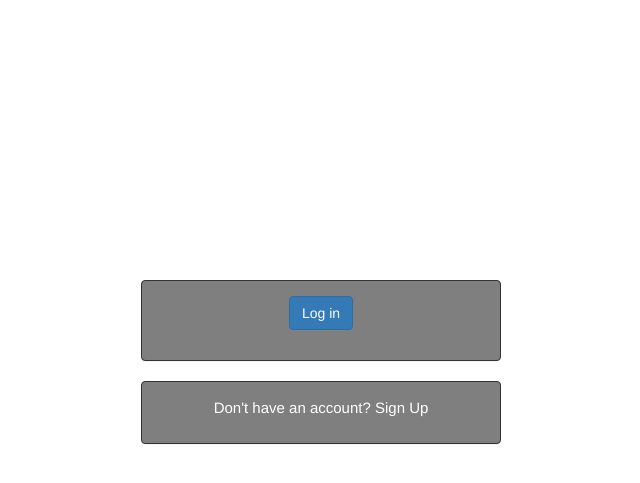
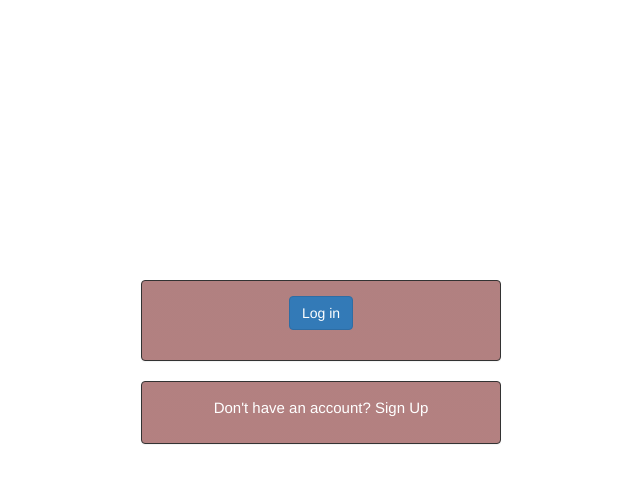
Before and after one commit to ange123ux/neighbourhood, a Django app: page /logout/ in a window 1280 px wide. Shown: the top 483 px of the page, without its empty margins (319-959 px from the left). Run offline with Django 3.2, Linux system fonts and the light colour scheme; some libraries are stand-ins or nearby versions.

Commit message:
Fixed errors

```diff
--- a/hood/templates/registration/login.html
+++ b/hood/templates/registration/login.html
@@ -55,7 +55,7 @@
 
 <style>
 .panel{
-  background: linear-gradient( rgba(0, 0, 0, 0.5), rgba(0, 0, 0, 0.5)) fixed;
+  background: linear-gradient( rgba(92, 3, 3, 0.5), rgba(114, 3, 3, 0.5)) fixed;
 }
 p, label,a{
   color:white;
```
